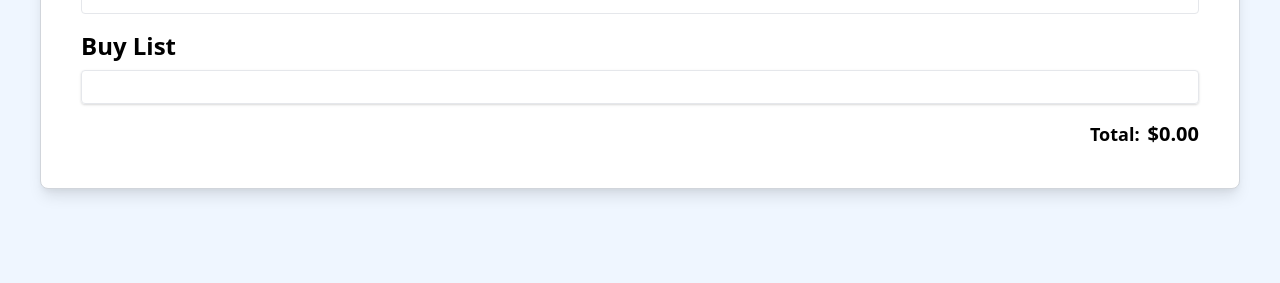
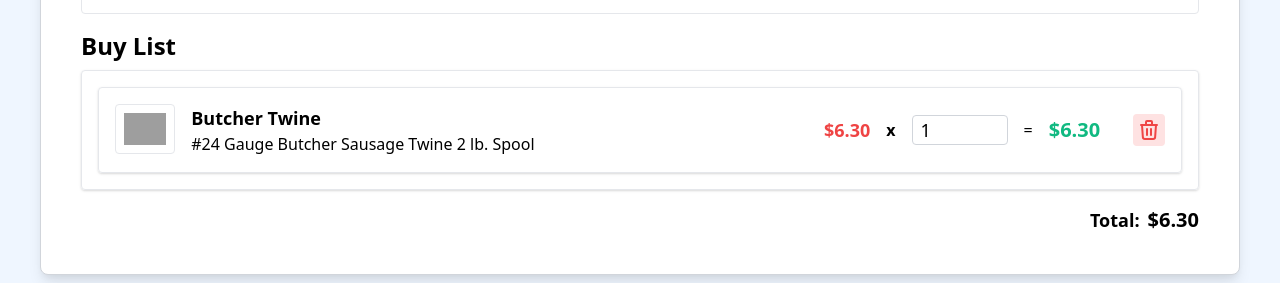
Before and after one commit to dupchurch93/webstaurant-test, a React (Create React App) app: page / in a window 1280 px wide. Both pictures are taken after a click on the button "Butcher Twine". Shown: the part 433-716 px from the top of the page. Built offline with nearby package versions, Linux system fonts and the light colour scheme; grey boxes are pictures that could not be loaded.

Commit message:
buyList add item functional

```diff
--- a/src/App.js
+++ b/src/App.js
@@ -1,8 +1,30 @@
 import './App.css';
 import StockProducts from './StockProducts.jsx';
 import BuyList from './BuyList';
+import {useState} from "react";
 
 function App() {
+  const [buyList, setBuyList] = useState({addedItems: {}, total: 0.00});
+
+  const addProduct = (product) => {
+    // copy our current buyList object
+    const updatedBuyList = Object.assign({}, buyList);
+    // if it is already in there, add 1 to the quantity
+    if(updatedBuyList.addedItems[product.itemNumber]){
+      updatedBuyList.addedItems[product.itemNumber].quantity+= 1;
+    }
+    // otherwise add it to the addedItems list and set the quantity to 1
+    else{
+      updatedBuyList.addedItems[product.itemNumber] = product;
+      updatedBuyList.addedItems[product.itemNumber].quantity = 1;
+    }
+    // update the total either way
+    updatedBuyList.total = updatedBuyList.total + product.price;
+    console.log(buyList)
+    // set the BuyList to the updated object
+    setBuyList(updatedBuyList)
+  }
+
   return (
     <div className="p-10 m-auto bg-blue-50 min-h-screen">
       <div className="border border-gray-300 rounded-lg w-full bg-white p-10 shadow-lg">
@@ -10,13 +32,13 @@ function App() {
         <hr className="my-3 border border-0 border-t-1 border-gray-200" />
         Select products below to add to the ordering guide
 
-        <StockProducts />
+        <StockProducts addProduct={addProduct}/>
 
-        <BuyList />
+        <BuyList buyList={buyList} setBuyList={setBuyList} />
 
         <div className="text-right font-semibold text-lg mt-4">
           Total:
-          <span className="text-xl ml-2">$0.00</span>
+          <span className="text-xl ml-2">${(Math.round(buyList.total * 100) / 100).toFixed(2)}</span>
         </div>
       </div>
     </div>
--- a/src/BuyList.jsx
+++ b/src/BuyList.jsx
@@ -1,46 +1,16 @@
-const BuyList = () => (
+import BuyListItem from "./BuyListItem";
+
+const BuyList = ({buyList, setBuyList}) => (
   <div className="mt-4">
+    {console.log("in buy list component", buyList)}
     <h1 className="font-semibold text-2xl">Buy List</h1>
 
     <div className="border border-gray-200 p-4 rounded shadow mt-2 grid grid-cols-1 gap-y-4">
-      {/*
-      ******************************
-      * TEMPLATE FOR BUY LIST ITEM *
-      ******************************
-      *
-      <div className="grid border border-gray-200 gap-x-4 rounded shadow p-4" style={{ gridTemplateColumns: "1fr 10fr 1fr 0fr 1fr 0fr 1fr 0fr"}}>
-        <img src="https://cdnimg.webstaurantstore.com/images/products/small/228802/1679695.jpg" alt="Refrigerator" className="p-2 rounded border border-gray-200" />
-        <div className="flex flex-col flex-grow justify-center">
-          <h3 className="font-semibold text-lg">Refrigerator</h3>
-          <p>
-            53" Black Sliding Glass Door Merchandiser Refrigerator with LED Lighting
-          </p>
-        </div>
-
-        <div className="font-semibold text-lg text-red-500 flex items-center justify-end">
-          $1,949.00
-        </div>
-
-        <span className="flex items-center font-semibold">x</span>
-
-        <div className="flex items-center justify-center">
-          <input type="number" className="border border-gray-300 rounded w-24 text-lg px-2" value={1} />
-        </div>
-
-        <span className="flex items-center">=</span>
-
-        <span className="flex items-center font-semibold text-green-500 text-xl">
-          $1,949.00
-        </span>
-
-        <div className="flex items-center justify-end">
-          <button type="button" className="bg-red-100 hover:bg-red-200 p-1 rounded ml-2">
-            <svg xmlns="http://www.w3.org/2000/svg" fill="none" viewBox="0 0 24 24" stroke="currentColor" className="text-red-500 w-6">
-              <path strokeLinecap="round" strokeLinejoin="round" strokeWidth={2} d="M19 7l-.867 12.142A2 2 0 0116.138 21H7.862a2 2 0 01-1.995-1.858L5 7m5 4v6m4-6v6m1-10V4a1 1 0 00-1-1h-4a1 1 0 00-1 1v3M4 7h16" />
-            </svg>
-          </button>
-        </div>
-      </div> */}
+      {Object.values(buyList.addedItems).map((product) => {
+        return(
+          <BuyListItem product={product} key={product.itemNumber}></BuyListItem>
+        )
+      })}
     </div>
   </div>
 );
--- /dev/null
+++ b/src/BuyListItem.jsx
@@ -0,0 +1,39 @@
+const BuyListItem = ({product}) => {
+    return(
+      <div className="grid border border-gray-200 gap-x-4 rounded shadow p-4" style={{ gridTemplateColumns: "1fr 10fr 1fr 0fr 1fr 0fr 1fr 0fr"}}>
+        <img src="https://cdnimg.webstaurantstore.com/images/products/small/228802/1679695.jpg" alt="Refrigerator" className="p-2 rounded border border-gray-200" />
+        <div className="flex flex-col flex-grow justify-center">
+          <h3 className="font-semibold text-lg">{product.name}</h3>
+          <p>
+            {product.description}
+          </p>
+        </div>
+
+        <div className="font-semibold text-lg text-red-500 flex items-center justify-end">
+          ${(Math.round(product.price * 100) / 100).toFixed(2)}
+        </div>
+
+        <span className="flex items-center font-semibold">x</span>
+
+        <div className="flex items-center justify-center">
+          <input type="number" className="border border-gray-300 rounded w-24 text-lg px-2" value={product.quantity} />
+        </div>
+
+        <span className="flex items-center">=</span>
+
+        <span className="flex items-center font-semibold text-green-500 text-xl">
+        ${(Math.round(product.price * product.quantity * 100) / 100).toFixed(2)}
+        </span>
+
+        <div className="flex items-center justify-end">
+          <button type="button" className="bg-red-100 hover:bg-red-200 p-1 rounded ml-2">
+            <svg xmlns="http://www.w3.org/2000/svg" fill="none" viewBox="0 0 24 24" stroke="currentColor" className="text-red-500 w-6">
+              <path strokeLinecap="round" strokeLinejoin="round" strokeWidth={2} d="M19 7l-.867 12.142A2 2 0 0116.138 21H7.862a2 2 0 01-1.995-1.858L5 7m5 4v6m4-6v6m1-10V4a1 1 0 00-1-1h-4a1 1 0 00-1 1v3M4 7h16" />
+            </svg>
+          </button>
+        </div>
+      </div>
+    )
+}
+
+export default BuyListItem;
--- a/src/StockProducts.jsx
+++ b/src/StockProducts.jsx
@@ -1,6 +1,13 @@
 import StockProductsData from "./data/stockProducts.json";
 
-const StockProducts = () => (
+const StockProducts = ( {addProduct} ) => {
+
+  const handleClick = (product) => {
+    console.log("in handle click")
+    addProduct(product)
+  }
+
+  return (
   <div className="w-full mt-4">
     <h1 className="font-semibold text-2xl">Products</h1>
 
@@ -9,6 +16,7 @@ const StockProducts = () => (
         <button
           className="flex flex-col appearance-none border border-gray-200 rounded w-48 p-4 m-2 justify-start items-center hover:bg-gray-100 relative"
           key={stockProductData.itemNumber}
+          onClick={() => handleClick(stockProductData)}
         >
           <img src={stockProductData.image} alt={stockProductData.name} className="block w-full rounded shadow p-2 bg-white" />
           <h4 className="flex flex-1 items-center font-semibold leading-4 mt-2">{stockProductData.name}</h4>
@@ -20,7 +28,7 @@ const StockProducts = () => (
         </button>
       ))}
     </div>
-  </div>
-);
+  </div>)
+};
 
 export default StockProducts;
```
